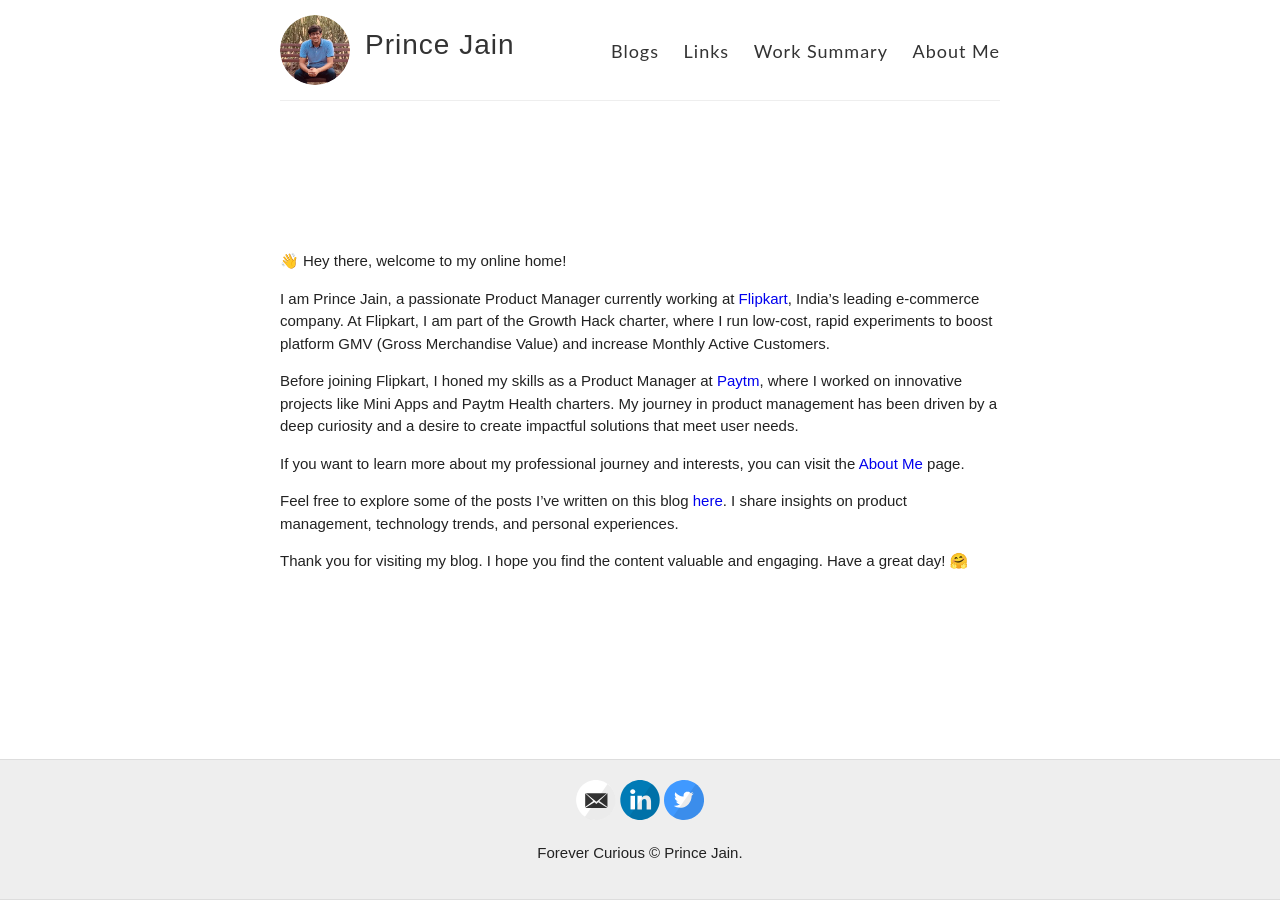
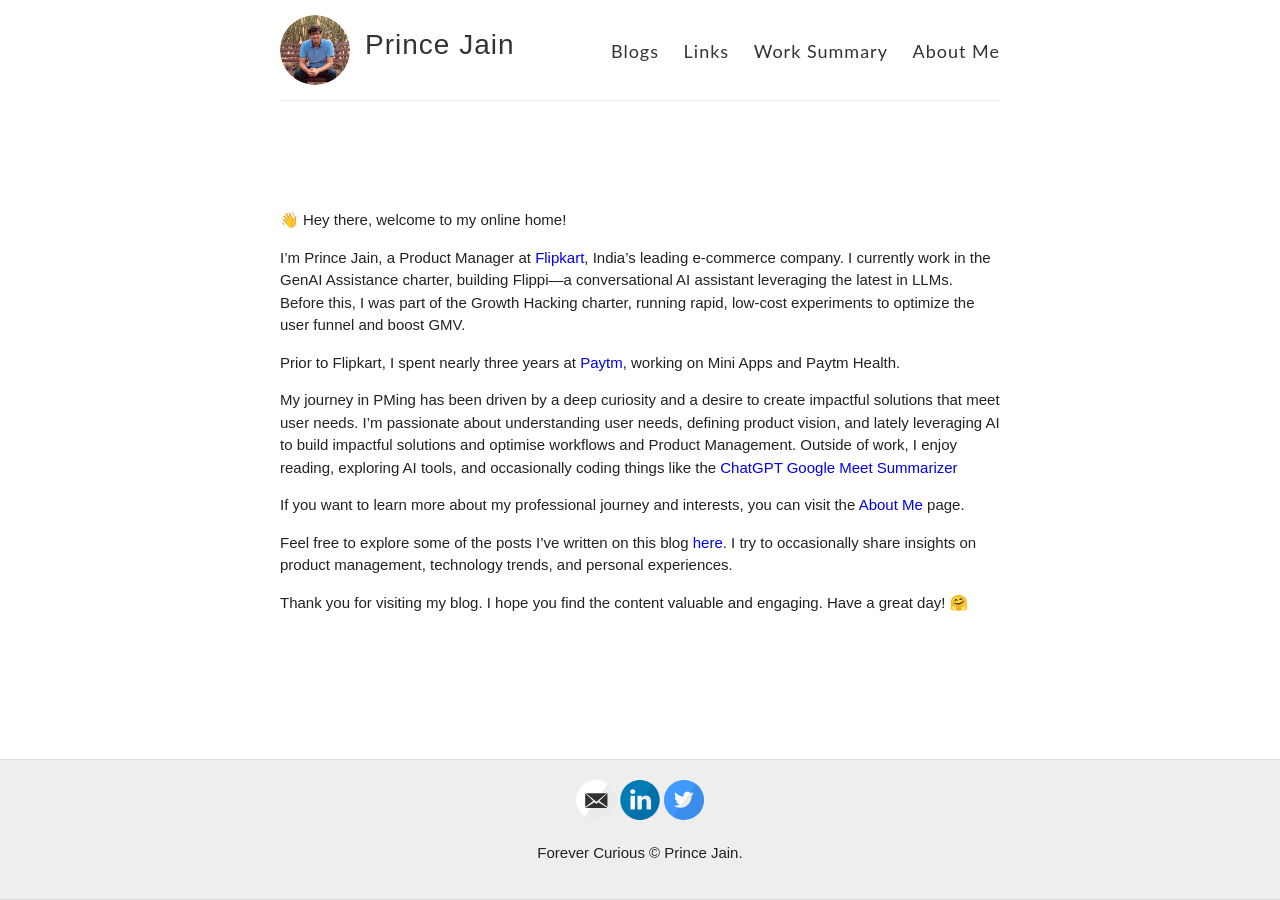
Before and after one commit to product-noob/product-noob.github.io, a Jekyll site: the page built from index.md, in a window 1280 px wide. Built offline with Jekyll 4.4.1, drawn with Linux system fonts in a browser that asks for light colours.

Commit message:
Update index.md

```diff
--- a/index.md
+++ b/index.md
@@ -4,12 +4,14 @@ layout: page
 
 👋 Hey there, welcome to my online home!
 
-I am Prince Jain, a passionate Product Manager currently working at [Flipkart](https://www.flipkart.com/), India's leading e-commerce company. At Flipkart, I am part of the Growth Hack charter, where I run low-cost, rapid experiments to boost platform GMV (Gross Merchandise Value) and increase Monthly Active Customers.
+I’m Prince Jain, a Product Manager at [Flipkart](https://www.flipkart.com/), India’s leading e-commerce company. I currently work in the GenAI Assistance charter, building Flippi—a conversational AI assistant leveraging the latest in LLMs. Before this, I was part of the Growth Hacking charter, running rapid, low-cost experiments to optimize the user funnel and boost GMV.
 
-Before joining Flipkart, I honed my skills as a Product Manager at [Paytm](https://www.paytm.com/), where I worked on innovative projects like Mini Apps and Paytm Health charters. My journey in product management has been driven by a deep curiosity and a desire to create impactful solutions that meet user needs.
+Prior to Flipkart, I spent nearly three years at [Paytm](https://www.paytm.com/), working on Mini Apps and Paytm Health.
+
+My journey in PMing has been driven by a deep curiosity and a desire to create impactful solutions that meet user needs. I’m passionate about understanding user needs, defining product vision, and lately leveraging AI to build impactful solutions and optimise workflows and Product Management. Outside of work, I enjoy reading, exploring AI tools, and occasionally coding things like the [ChatGPT Google Meet Summarizer](https://chromewebstore.google.com/detail/chatgpt-google-meet-summa/kofkiemddfpekcadmaeheonbbkhnclhj)
 
 If you want to learn more about my professional journey and interests, you can visit the [About Me]({{ site.baseurl }}/about) page.
 
-Feel free to explore some of the posts I've written on this blog [here]({{ site.baseurl }}/blogs). I share insights on product management, technology trends, and personal experiences.
+Feel free to explore some of the posts I've written on this blog [here]({{ site.baseurl }}/blogs). I try to occasionally share insights on product management, technology trends, and personal experiences.
 
 Thank you for visiting my blog. I hope you find the content valuable and engaging. Have a great day! 🤗
```
